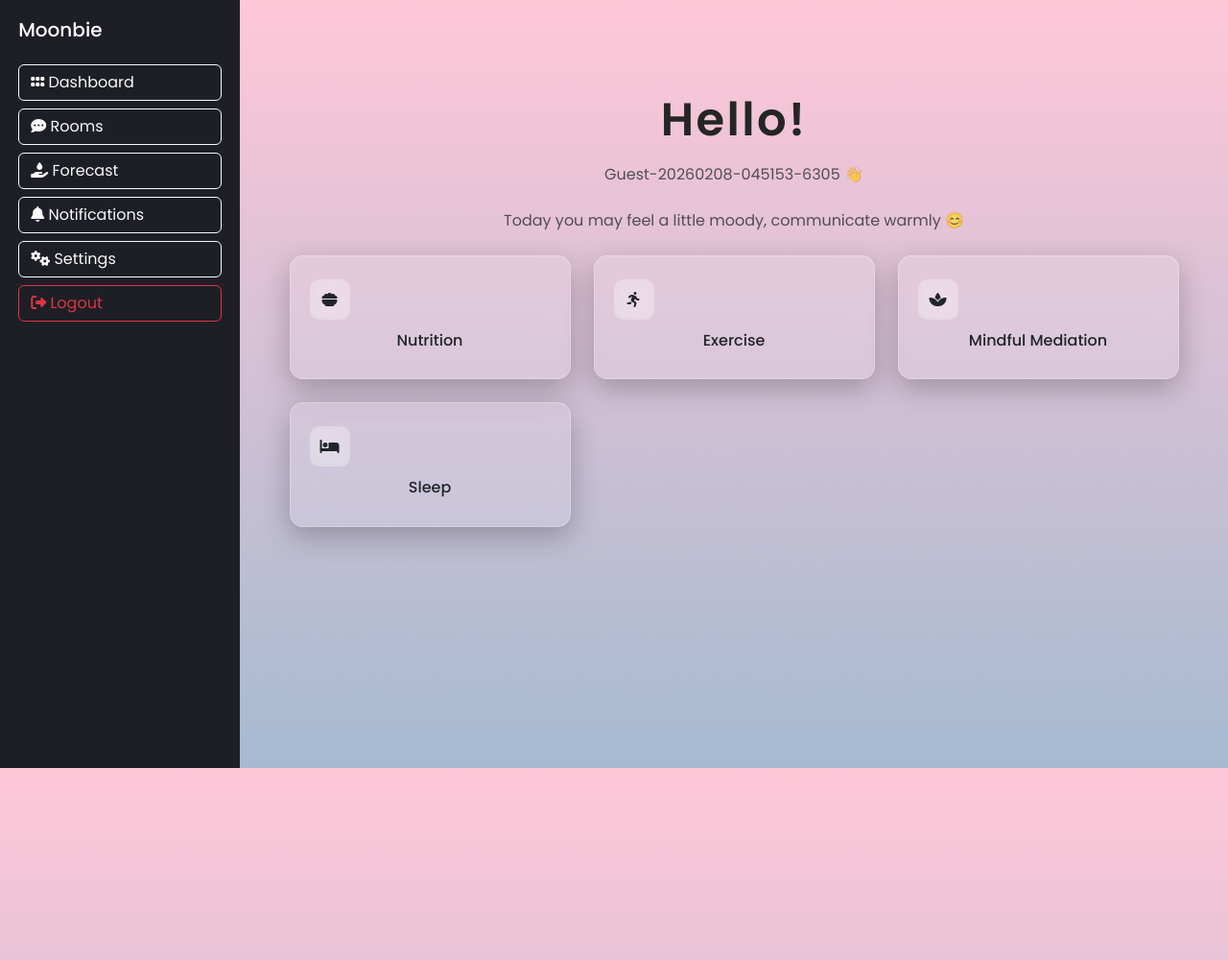
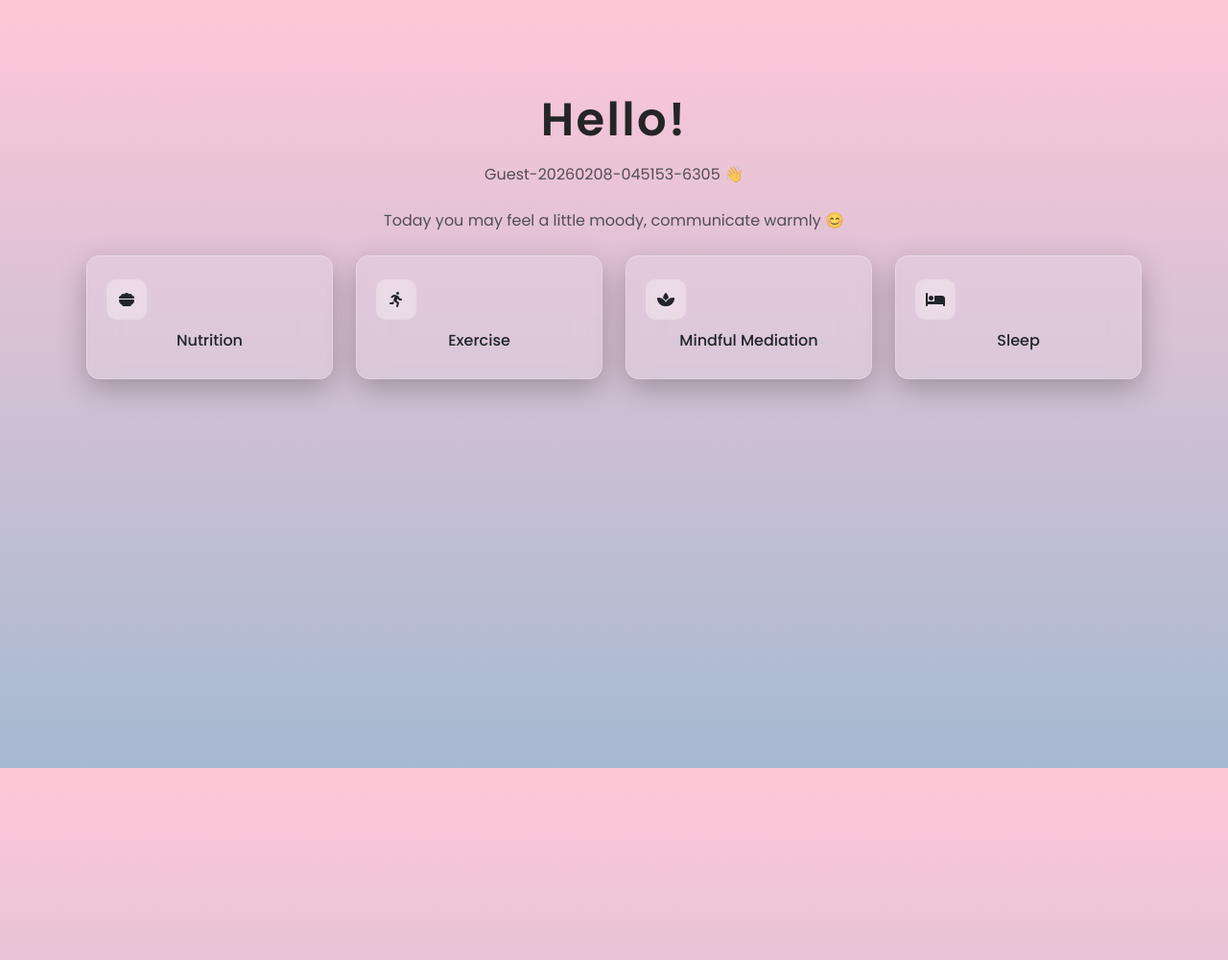
Before and after one commit to katGhost/meechat, a Flask app: page / in a window 1280 px wide; the page is wider, and only the part inside the window is pictured. Shown: that part at 96% size. Run offline with Flask 3, Linux system fonts and the light colour scheme; parts of the project's set-up code (start-up, migrations or seed data) failed here and were passed over; some libraries are stand-ins or nearby versions.

Commit message:
base refactor

```diff
--- a/app/templates/base.html
+++ b/app/templates/base.html
@@ -7,22 +7,21 @@
 
     <!-- Styles -->
     <link rel="preconnect" href="https://fonts.googleapis.com">
-<link rel="preconnect" href="https://fonts.gstatic.com" crossorigin>
-<link href="https://fonts.googleapis.com/css2?family=Poppins:ital,wght@0,100;0,200;0,300;0,400;0,500;0,600;0,700;0,800;0,900;1,100;1,200;1,300;1,400;1,500;1,600;1,700;1,800;1,900&display=swap" rel="stylesheet">
+    <link rel="preconnect" href="https://fonts.gstatic.com" crossorigin>
+    <link href="https://fonts.googleapis.com/css2?family=Poppins:wght@300;400;500;600&display=swap" rel="stylesheet">
+
     <link href="https://cdn.jsdelivr.net/npm/bootstrap@5.3.8/dist/css/bootstrap.min.css" rel="stylesheet">
-    <link
-      rel="stylesheet"
-      href="https://cdnjs.cloudflare.com/ajax/libs/font-awesome/6.5.1/css/all.min.css" integrity="sha512-..." crossorigin="anonymous" referrerpolicy="no-referrer">
+    <link rel="stylesheet" href="https://cdnjs.cloudflare.com/ajax/libs/font-awesome/6.5.1/css/all.min.css" crossorigin="anonymous">
     <link href="{{ url_for('static', filename='css/styles.css') }}" rel="stylesheet">
 
     {% block extrahead %}{% endblock %}
 </head>
 
 <body>
-<div class="d-flex vh-100">
+<div class="">
 
     <!-- App Navigation Aside (GLOBAL) -->
-    <aside class="text-white main-side" id="main-aside">
+    <!-- <aside class="text-white main-side" id="main-aside">
         <h5 class="mb-4">
             <a href="/" class="nav_logo" style="text-decoration:none">
                 <i class="bi bi-gender-female text-white"></i>
@@ -50,13 +49,13 @@
                 <i class="fa-solid fa-right-from-bracket"></i> Logout
             </a>
         </nav>
-    </aside>
+    </aside> -->
 
 
 
 
     <!-- Page Content -->
-    <main class="flex-grow-1">
+    <main class="">
         <!-- Flash messages -->
         <!-- {% with messages = get_flashed_messages() %}
             {% if messages %}
@@ -70,18 +69,11 @@
 
 </div>
 
-<script src="https://cdnjs.cloudflare.com/ajax/libs/socket.io/4.0.1/socket.io.min.js"></script>
+<!-- Scripts -->
+<script src="https://cdnjs.cloudflare.com/ajax/libs/socket.io/4.8.1/socket.io.min.js"></script>
 <script src="https://cdn.jsdelivr.net/npm/bootstrap@5.3.8/dist/js/bootstrap.bundle.min.js"></script>
-<script type="text/javascript" charset="utf-8">
-    // $(document).ready(function () {
-    //     const socket = io.connect("http://127.0.0.1:5000");
+<script src="{{ url_for('static', filename='js/chat_socket.js') }}"></script>
 
-    //     socket.on('connect', () => {
-    //         console.log("Connected to the server!")
-    //         socket.send('User is connected!');
-    //     });
-    // })
-</script>
 {% block extrajs %}{% endblock %}
 </body>
 </html>
```
